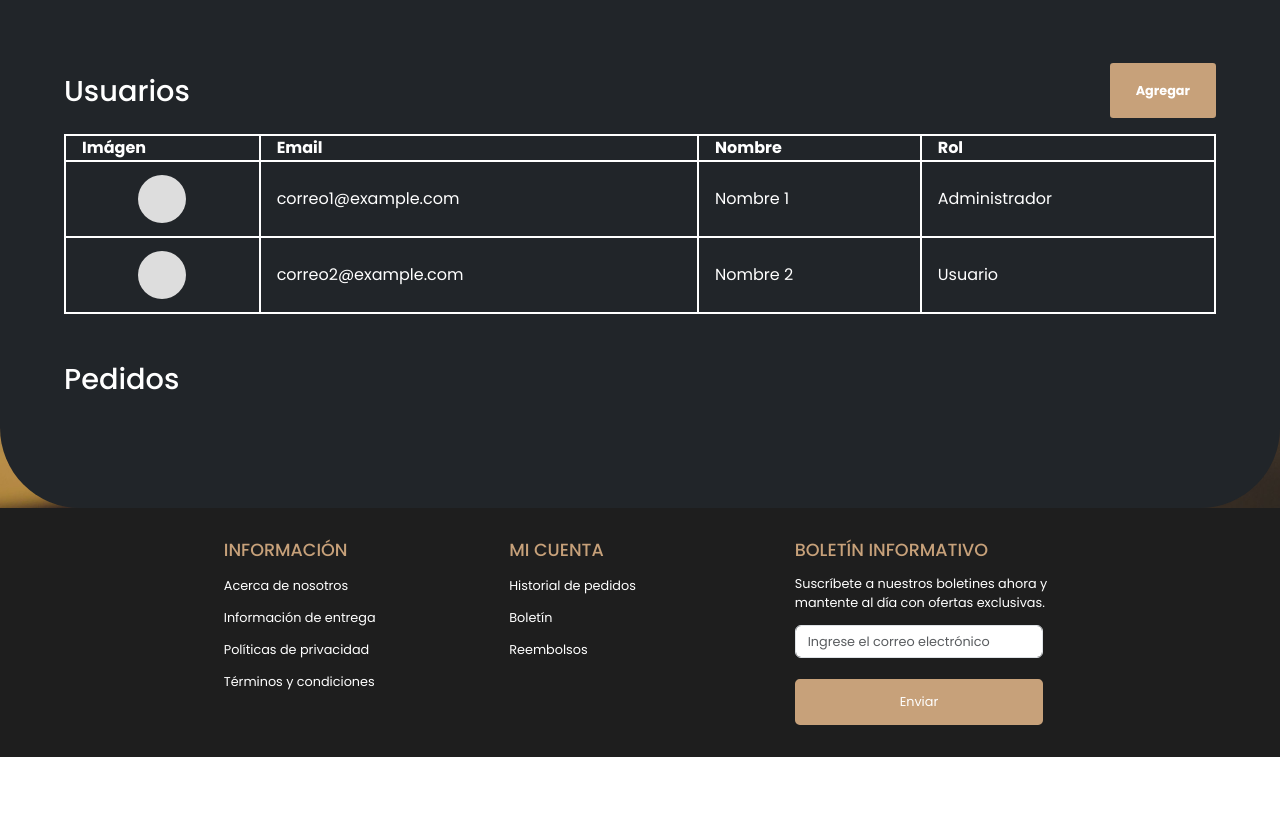
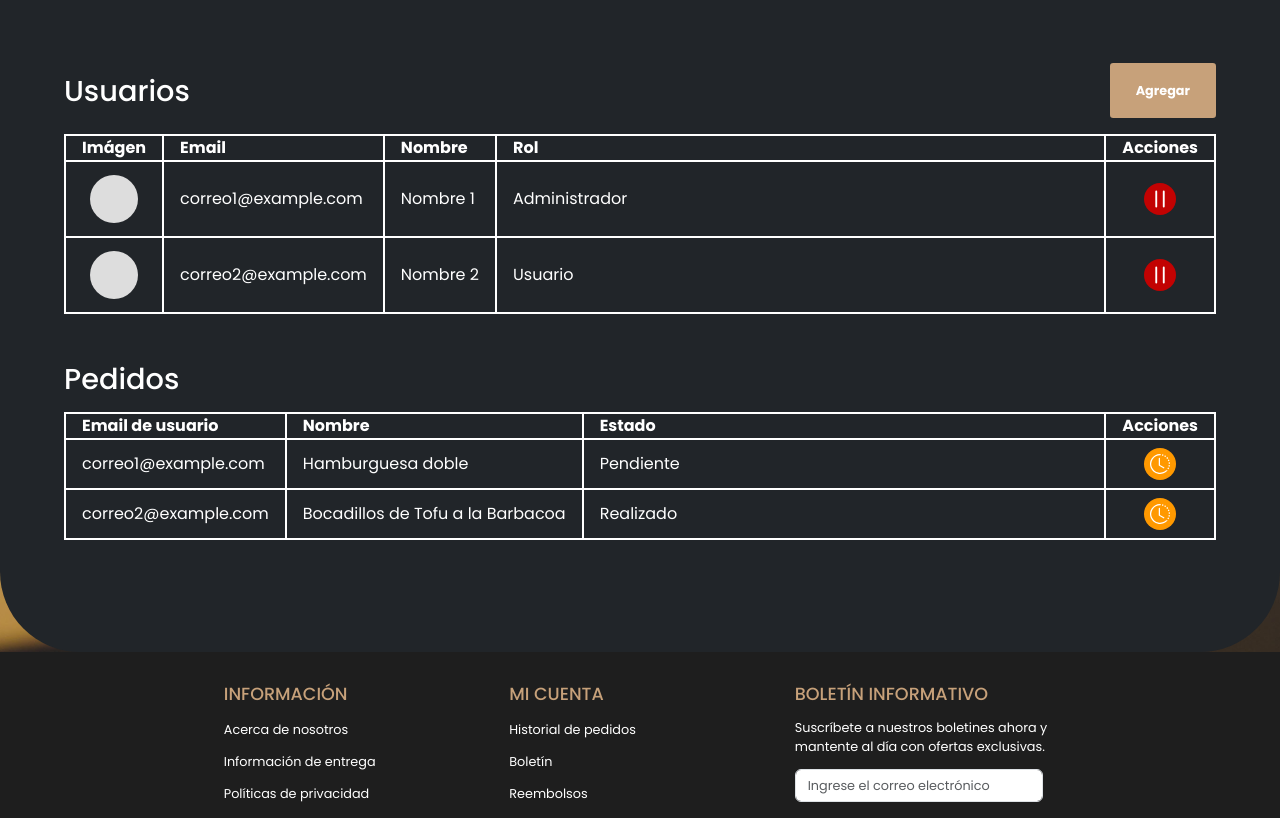
Before and after one commit to Mateo872/restfood, a React (Vite) app: page /administrador in a window 1280 px wide. Shown: the part 1120-1938 px from the top of the page. Before the commit the page ends 1877 px from the top, so only its background shows below. Built offline with nearby package versions, Linux system fonts and the light colour scheme; no server answers.

Commit message:
Tabla y estilos hechos

```diff
--- a/src/App.css
+++ b/src/App.css
@@ -1688,6 +1688,41 @@ textarea {
     justify-content: center;
   }
 
+  .pausa_contenedor {
+    margin: 0 auto;
+    width: 2rem;
+    height: 2rem;
+    background-color: #C20202;
+    border-radius: 100%;
+  }
+
+  .pausa_contenedor:hover {
+    transform: scale(.95);
+    transition: .3s;
+    cursor: pointer;
+  }
+
+  .pendiente_contenedor {
+    margin: 0 auto;
+    width: 2rem;
+    height: 2rem;
+    background-color: #FF9900;
+    border-radius: 100%;
+  }
+
+  .pendiente_contenedor:hover {
+    transform: scale(.95);
+    transition: .3s;
+    cursor: pointer;
+  }
+
+  .item_tabla {
+    width: 2rem;
+    text-overflow: ellipsis;
+    overflow: hidden;
+    white-space: nowrap;
+  }
+
   .iconoPausar {
     font-size: 2.5rem;
   }
--- a/src/componentes/Administrador.jsx
+++ b/src/componentes/Administrador.jsx
@@ -19,6 +19,20 @@ const Administrador = () => {
       email: "correo2@example.com",
       nombre: "Nombre 2",
       rol: "Usuario",
+    },
+  ];
+  const dataPedidos = [
+    {
+      id: 1,
+      email: "correo1@example.com",
+      nombre: "Hamburguesa doble",
+      rol: "Pendiente",
+    },
+    {
+      id: 2,
+      email: "correo2@example.com",
+      nombre: "Bocadillos de Tofu a la Barbacoa",
+      rol: "Realizado",
     },
   ];
 
@@ -67,7 +81,9 @@ const Administrador = () => {
         <article className="my-5">
           <div className="d-flex justify-content-between align-items-center mb-3">
             <h2 className="admin_titulo mb-0">Usuarios</h2>
-            <button className="boton_admin">Agregar</button>
+            <Link to={"/producto/crear"} className="boton_admin">
+              Agregar
+            </Link>
           </div>
           <div className="tabla_contenedor">
             <table responsive className="tabla">
@@ -77,28 +93,28 @@ const Administrador = () => {
                   <th>Email</th>
                   <th>Nombre</th>
                   <th>Rol</th>
+                  <th>Acciones</th>
                 </tr>
               </thead>
               <ItemUsuario data={data} />
             </table>
           </div>
         </article>
-        <article className="mb-5">
+        <article className="my-5">
           <h2 className="admin_titulo mb-3">Pedidos</h2>
-          {/* <Table responsive className="tabla">
+          <div className="tabla_contenedor">
+            <table responsive className="tabla">
               <thead>
                 <tr>
                   <th>Email de usuario</th>
                   <th>Nombre</th>
                   <th>Estado</th>
-                <th>Fecha</th>
+                  <th>Acciones</th>
                 </tr>
               </thead>
-            <tbody>
-              <ItemPedidos></ItemPedidos>
-              <ItemPedidos></ItemPedidos>
-            </tbody>
-          </Table> */}
+              <ItemPedidos dataPedidos={dataPedidos} />
+            </table>
+          </div>
         </article>
       </section>
     </div>
--- a/src/componentes/ItemPedidos.jsx
+++ b/src/componentes/ItemPedidos.jsx
@@ -1,19 +1,21 @@
-import React from "react";
-import { BsFillCheckCircleFill } from "react-icons/bs";
-import { AiTwotoneHourglass } from "react-icons/ai";
+import { BsClockHistory } from "react-icons/bs";
 
-const ItemPedidos = () => {
+const ItemPedidos = ({ dataPedidos }) => {
   return (
-    <tr>
-      <td>usuario@gmail.com</td>
-      <td>Hamburguesa doble</td>
-      <td>Realizado</td>
-      <td>11/07/2023</td>
-      <td className="bg-transparent text-warning tdBtn">
-        <BsFillCheckCircleFill className="iconoPausar me-2"></BsFillCheckCircleFill>
-        <AiTwotoneHourglass className="iconoPausar" />
-      </td>
-    </tr>
+    <tbody>
+      {dataPedidos.map((item) => (
+        <tr key={item.id}>
+          <td className="item_tabla align-middle py-2">{item.email}</td>
+          <td className="item_tabla align-middle py-2">{item.nombre}</td>
+          <td className="align-middle w-75 py-2">{item.rol}</td>
+          <td className="align-middle py-2">
+            <div className="pendiente_contenedor d-flex justify-content-center align-items-center">
+              <BsClockHistory size={20} />
+            </div>
+          </td>
+        </tr>
+      ))}
+    </tbody>
   );
 };
 
--- a/src/componentes/ItemUsuario.jsx
+++ b/src/componentes/ItemUsuario.jsx
@@ -1,3 +1,5 @@
+import { BsPause } from "react-icons/bs";
+
 const ItemUsuario = ({ data }) => {
   return (
     <tbody>
@@ -5,12 +7,17 @@ const ItemUsuario = ({ data }) => {
         <tr key={item.id}>
           <td className="align-middle contenedor_imagen">
             <div className="imagen_tabla">
-              {/* <img src={item.image} alt={item.nombre} className="w-100 h-100" /> */}
+              {/* <img src={item.imagen} alt={item.nombre} className="w-100 h-100" /> */}
             </div>
           </td>
-          <td className="align-middle">{item.email}</td>
-          <td className="align-middle">{item.nombre}</td>
-          <td className="align-middle">{item.rol}</td>
+          <td className="align-middle item_tabla">{item.email}</td>
+          <td className="align-middle item_tabla">{item.nombre}</td>
+          <td className="align-middle w-75">{item.rol}</td>
+          <td className="align-middle">
+            <div className="pausa_contenedor d-flex justify-content-center align-items-center">
+              <BsPause size={30} />
+            </div>
+          </td>
         </tr>
       ))}
     </tbody>
```
Lines whose indentation alone changed are shown as unchanged.
